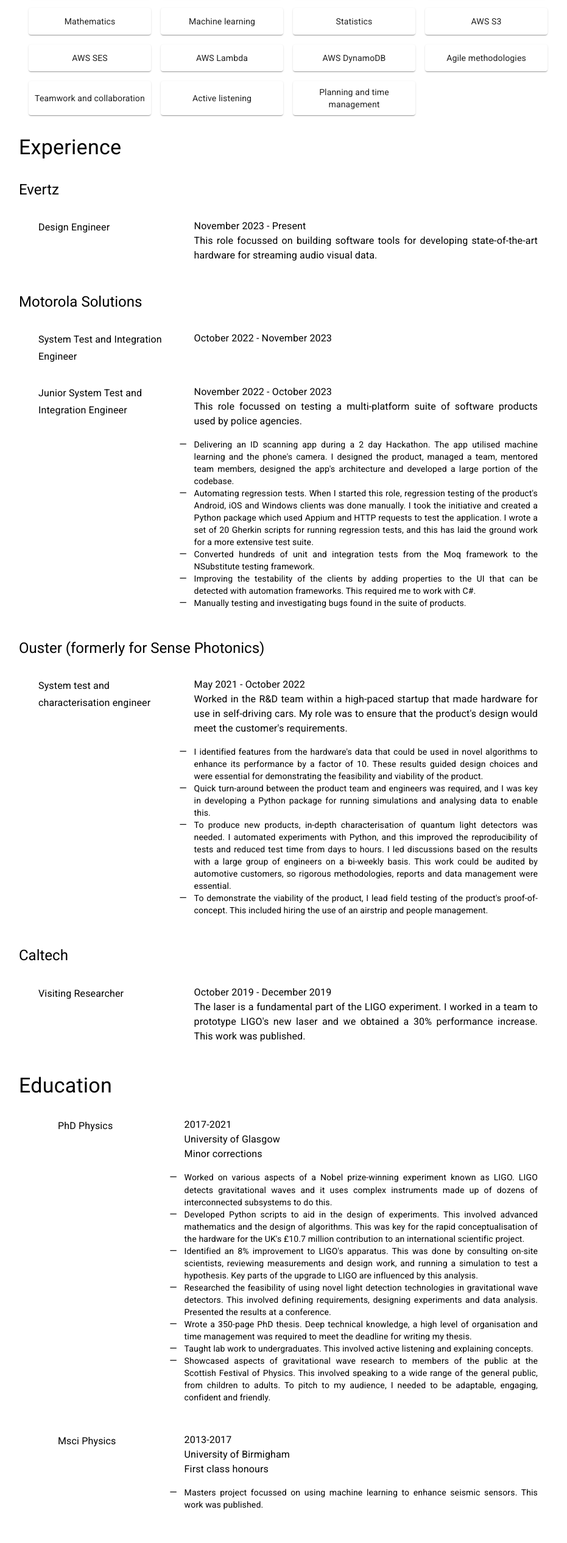
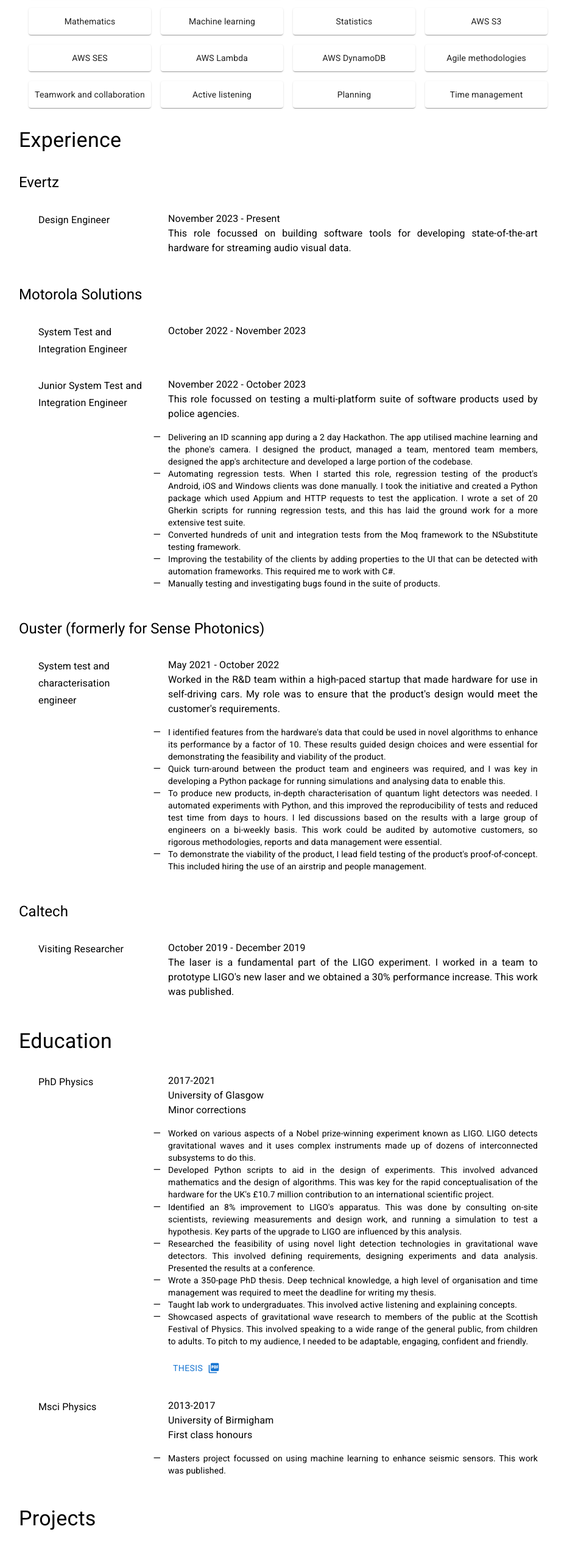
Before and after one commit to jhb123/react-blog-experiment, a React (Create React App) app in the folder frontend/: page / in a window 1280 px wide. Shown: the part 987-3518 px from the top of the page at 61% size, without its empty margins (183-1114 px from the left). Built offline with nearby package versions, Linux system fonts and the light colour scheme.

Commit message:
final little tidy

```diff
--- a/frontend/src/pages/Home.js
+++ b/frontend/src/pages/Home.js
@@ -2,6 +2,7 @@
 import Link from '@mui/material/Link';
 import Grid from '@mui/material/Grid';
 import Paper from '@mui/material/Paper';
+import Button from '@mui/material/Button';
 import cv from '../static/cv.json'
 import { Box } from '@mui/system';
 import Stack from '@mui/material/Stack';
@@ -9,6 +10,7 @@
 import github from '../static/github-mark/github-mark.svg'
 import linkedin from '../static/LinkedIn-Logos/In/Digital/Blue/1x/In-Blue-128.png'
 import EmailIcon from '../static/email-svgrepo-com.svg'
+import PictureAsPdfIcon from '@mui/icons-material/PictureAsPdf';
 
 
 const Home = () => {
@@ -34,6 +36,14 @@
 };
 
 const CV = () => {
+
+  const onDownload = () => {
+    const link = document.createElement("a");
+    link.download = `The Analysis, Experimental Characterisation and Prototyping of Technologies for Making Quantum Noise Limited Detections of Gravitational Waves.pdf`;
+    link.href = "/thesis.pdf";
+    link.click();
+  };
+
   return (
 
     <Stack spacing={4} sx={{ pb: 12 }}>
@@ -47,7 +57,11 @@
       <CVJob item={cv['jobs']['ouster']}></CVJob>
       <CVJob item={cv['jobs']['caltech']}></CVJob>
       <Typography variant="h4">Education</Typography>
-      <CVEducation item={cv['education']['phd']}></CVEducation>
+      <CVEducation item={cv['education']['phd']}>
+      <Button onClick={onDownload} component="label" variant="text" endIcon={<PictureAsPdfIcon/>}>Thesis
+        {/* <a href='/thesis.pdf' download /> */}
+      </Button>
+      </CVEducation>
       <CVEducation item={cv['education']['undergrad']}></CVEducation>
       <Typography variant="h4">Projects</Typography>
       <CVProgrammingProject item={cv['programming projects']['CrosswordScan']} />
@@ -113,18 +127,20 @@
       </div>
     </>)
 }
-const CVEducation = ({ item }) => {
+
+const CVEducation = ({ item, children }) => {
   return (
     <>
       <div style={{ display: "flex", flexDirection: "row" }}>
-        <Typography variant='subtitle1' sx={{ display: "block", width: "30%", pl: 8, pr: 2 }}>{item["degree"]}</Typography>
-        <div style={{ padding: "0px 0px 0px 16px", width: "70%", display: "inline", textAlign: "justify" }}>
+        <Typography variant='subtitle1' className='cvLeft'>{item["degree"]}</Typography>
+        <div className='cvRight'>
           <Typography variant='body1' display="inline">{item["dates"]}</Typography>
           <Typography variant='body1'>{item["university"]}</Typography>
           <Typography variant='body1'>{item["grade"]}</Typography>
           <ul>
             {item["highlights"].map((val, index) => <li key={index}><Typography variant='body2'>{val}</Typography></li>)}
           </ul>
+          {children}
         </div>
       </div>
     </>
--- a/frontend/src/static/cv.json
+++ b/frontend/src/static/cv.json
@@ -44,7 +44,8 @@
             "Agile methodologies",
             "Teamwork and collaboration",
             "Active listening",
-            "Planning and time management"
+            "Planning",
+            "Time management"
         ]
     },
     "programming projects": {
--- a/frontend/src/styles.css
+++ b/frontend/src/styles.css
@@ -10,13 +10,13 @@
 
 .cvLeft {
     padding: 0 0 0 32px;
-    width: 30%;
+    width: 25%;
     display: inline;
 }
 
 .cvRight {
     padding: 0 0 0 32px;
-    width: 70%;
+    width: 75%;
     display: inline;
     text-align: justify;
 }
```
Also changed, not shown: 1 other file (tests, documents, lock files or other folders).
